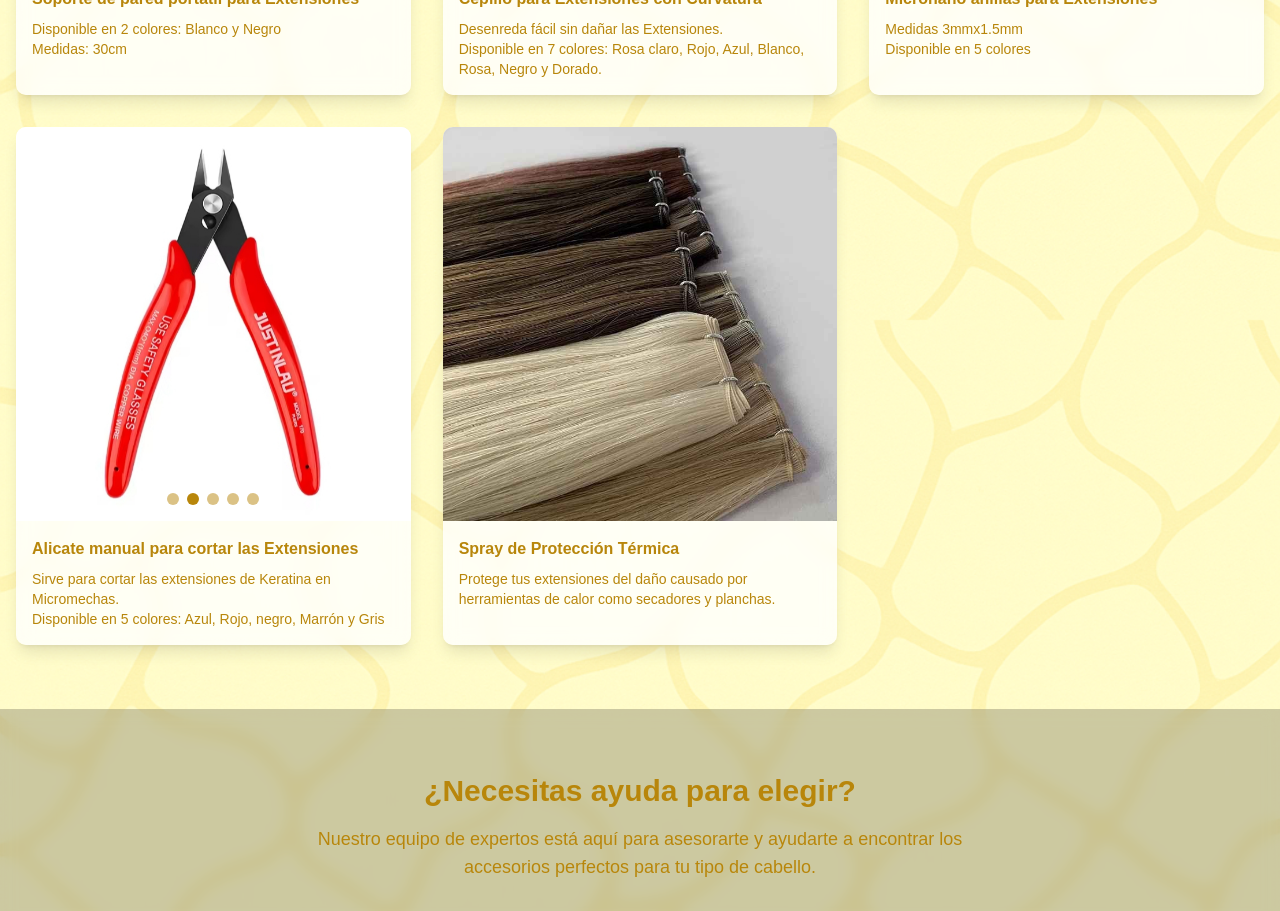
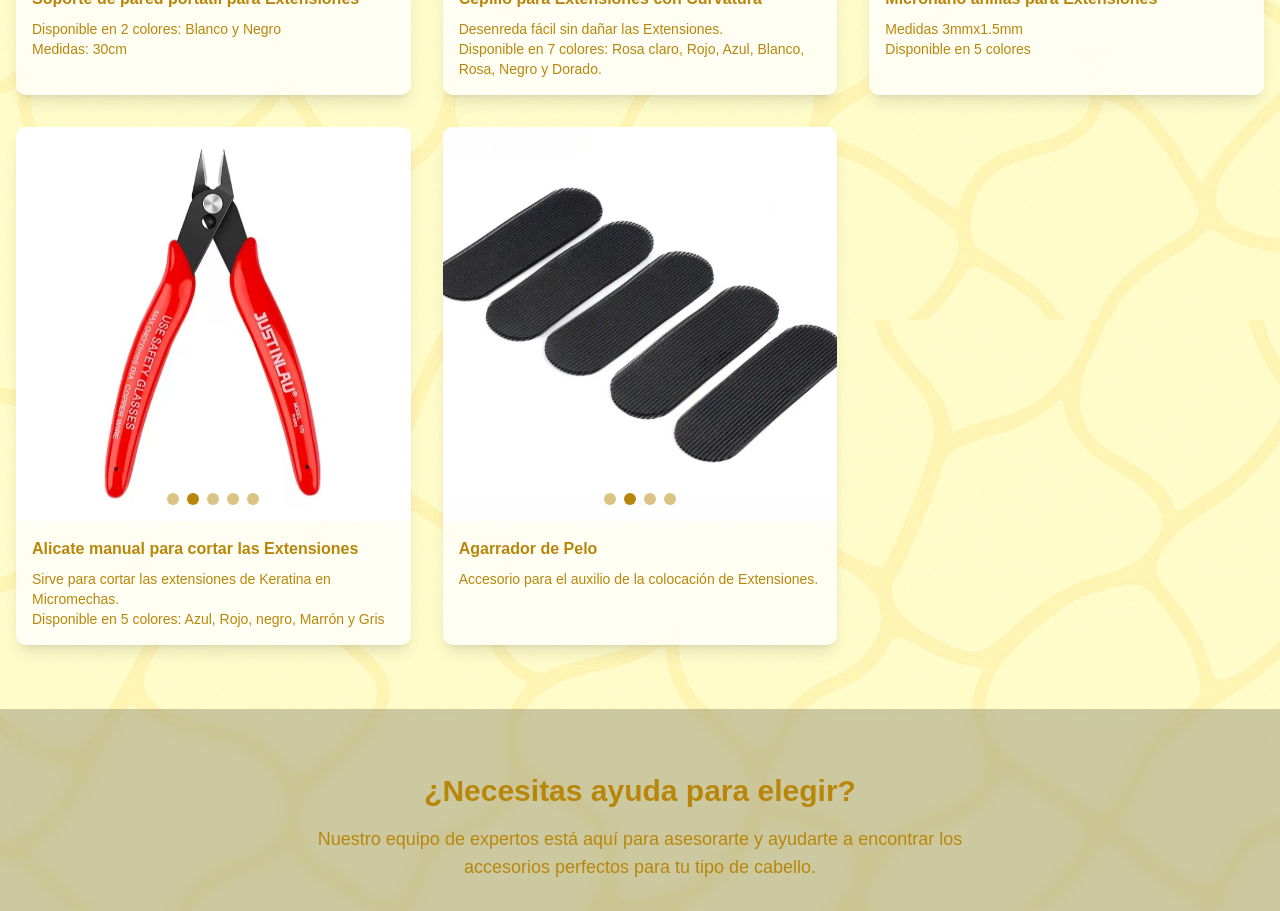
Before and after one commit to waltherraul211079/diagonal-gallery-project, a Next.js app: page /accesorios in a window 1280 px wide. Shown: the part 960-1871 px from the top of the page. Built offline with nearby package versions, Linux system fonts and the light colour scheme.

Commit message:
Actualizar producto 5 en Accesorios: Agarrador de Pelo (con carrusel)

```diff
--- a/app/accesorios/page.tsx
+++ b/app/accesorios/page.tsx
@@ -7,6 +7,7 @@ import Link from "next/link"
 import SoporteParedCarousel from "../components/SoporteParedCarousel"
 import MicronanoCarousel from "../components/MicronanoCarousel"
 import AlicateCarousel from "../components/AlicateCarousel"
+import AgarradorCarousel from "../components/AgarradorCarousel"
 import { useState, useEffect } from "react"
 
 export default function AccesoriosPage() {
@@ -285,18 +286,12 @@ export default function AccesoriosPage() {
             {/* Product Card 5 */}
             <div className="group relative overflow-hidden rounded-lg shadow-lg bg-white/80 backdrop-blur-sm">
               <div className="aspect-square">
-                <Image
-                  src="/images/hair-2.jpeg"
-                  alt="Spray de Protección Térmica"
-                  width={400}
-                  height={400}
-                  className="object-cover transition-transform group-hover:scale-105"
-                />
+                <AgarradorCarousel />
               </div>
               <div className="p-4">
-                <h3 className="font-semibold" style={{color: '#B8860B'}}>Spray de Protección Térmica</h3>
+                <h3 className="font-semibold" style={{color: '#B8860B'}}>Agarrador de Pelo</h3>
                 <p className="mt-2 text-sm" style={{color: '#B8860B'}}>
-                  Protege tus extensiones del daño causado por herramientas de calor como secadores y planchas.
+                  Accesorio para el auxilio de la colocación de Extensiones.
                 </p>
               </div>
             </div>
--- /dev/null
+++ b/app/components/AgarradorCarousel.tsx
@@ -0,0 +1,111 @@
+'use client';
+
+import { useState, useEffect } from 'react';
+import { ChevronLeft, ChevronRight } from 'lucide-react';
+
+const AgarradorCarousel = () => {
+  const [currentIndex, setCurrentIndex] = useState(0);
+  const [isAutoPlaying, setIsAutoPlaying] = useState(true);
+
+  const images = [
+    {
+      src: '/images/Accesorios/Agarrador/1000079915.jpg',
+      alt: 'Agarrador de Pelo - Imagen 1'
+    },
+    {
+      src: '/images/Accesorios/Agarrador/1000079916.jpg',
+      alt: 'Agarrador de Pelo - Imagen 2'
+    },
+    {
+      src: '/images/Accesorios/Agarrador/1000079917.jpg',
+      alt: 'Agarrador de Pelo - Imagen 3'
+    },
+    {
+      src: '/images/Accesorios/Agarrador/1000079918.jpg',
+      alt: 'Agarrador de Pelo - Imagen 4'
+    }
+  ];
+
+  useEffect(() => {
+    if (!isAutoPlaying) return;
+
+    const interval = setInterval(() => {
+      setCurrentIndex((prevIndex) =>
+        prevIndex === images.length - 1 ? 0 : prevIndex + 1
+      );
+    }, 4000);
+
+    return () => clearInterval(interval);
+  }, [currentIndex, isAutoPlaying, images.length]);
+
+  const goToPrevious = () => {
+    setIsAutoPlaying(false);
+    setCurrentIndex(currentIndex === 0 ? images.length - 1 : currentIndex - 1);
+    setTimeout(() => setIsAutoPlaying(true), 5000);
+  };
+
+  const goToNext = () => {
+    setIsAutoPlaying(false);
+    setCurrentIndex(currentIndex === images.length - 1 ? 0 : currentIndex + 1);
+    setTimeout(() => setIsAutoPlaying(true), 5000);
+  };
+
+  const goToSlide = (index: number) => {
+    setIsAutoPlaying(false);
+    setCurrentIndex(index);
+    setTimeout(() => setIsAutoPlaying(true), 5000);
+  };
+
+  return (
+    <div className="relative w-full h-full group">
+      <div className="relative w-full h-full overflow-hidden">
+        {images.map((image, index) => (
+          <div
+            key={index}
+            className={`absolute inset-0 transition-opacity duration-700 ease-in-out ${
+              index === currentIndex ? 'opacity-100' : 'opacity-0'
+            }`}
+          >
+            <img
+              src={image.src}
+              alt={image.alt}
+              className="w-full h-full object-cover"
+              loading={index === 0 ? 'eager' : 'lazy'}
+            />
+          </div>
+        ))}
+      </div>
+
+      <button
+        onClick={goToPrevious}
+        className="absolute left-4 top-1/2 -translate-y-1/2 bg-white/90 hover:bg-white text-gray-800 p-2 rounded-full shadow-lg opacity-0 group-hover:opacity-100 transition-all duration-300 hover:scale-110"
+        aria-label="Imagen anterior"
+      >
+        <ChevronLeft className="w-6 h-6" />
+      </button>
+
+      <button
+        onClick={goToNext}
+        className="absolute right-4 top-1/2 -translate-y-1/2 bg-white/90 hover:bg-white text-gray-800 p-2 rounded-full shadow-lg opacity-0 group-hover:opacity-100 transition-all duration-300 hover:scale-110"
+        aria-label="Imagen siguiente"
+      >
+        <ChevronRight className="w-6 h-6" />
+      </button>
+
+      <div className="absolute bottom-4 left-1/2 -translate-x-1/2 flex space-x-2">
+        {images.map((_, index) => (
+          <button
+            key={index}
+            onClick={() => goToSlide(index)}
+            className={`w-3 h-3 rounded-full transition-colors duration-300 ${
+              index === currentIndex ? 'bg-[#B8860B]' : 'bg-[#B8860B]/50 hover:bg-[#B8860B]/75'
+            }`}
+            aria-label={`Ir a la imagen ${index + 1}`}
+          />
+        ))}
+      </div>
+    </div>
+  );
+};
+
+export default AgarradorCarousel;
```
